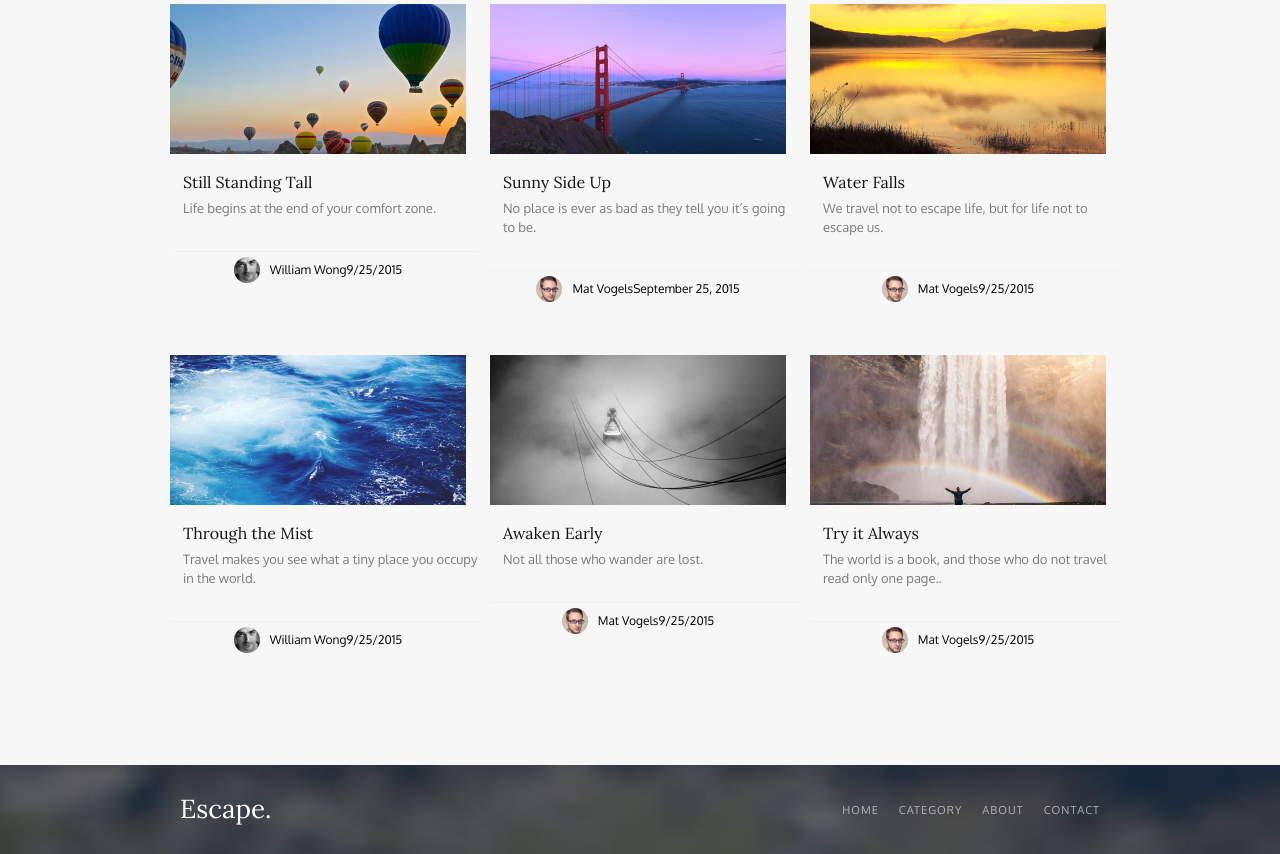
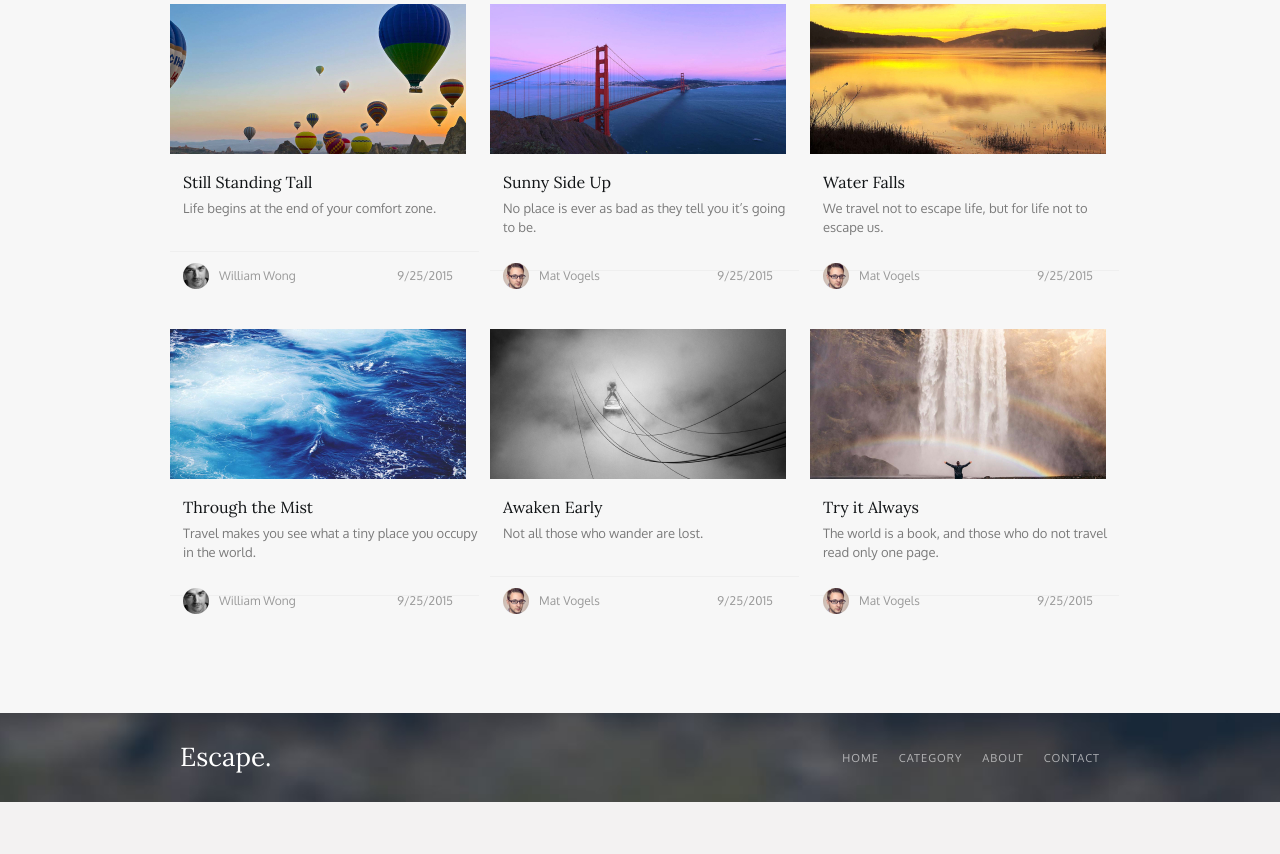
Before and after one commit to nikasav/Web_labs, a PHP site: page / in a window 1280 px wide. Shown: the part 1073-1927 px from the top of the page. After the commit the page ends 1875 px from the top, so only its background shows below. Run offline with PHP 8.4, Linux system fonts and the light colour scheme.

Commit message:
заполнила posts

```diff
--- a/lab_2/index.html
+++ b/lab_2/index.html
@@ -50,12 +50,12 @@
                 <div class="main__article-content" style="background-image: url('./img/img1.jpg');  background-size: cover;">
                     <h2 class="main__article-title">The Road Ahead</h2>
                     <p class="main__article-disc">The road ahead might be paved - it might not be.</p>
-                    <div class="main__article-autor">
-                        <div class="autor_info">
-                            <img class="autor_img" src="./img/Mat Vogels.png">
-                            <p class="autor_name font_white">Mat Vogels</p>
+                    <div class="main__article-author">
+                        <div class="author_info">
+                            <img class="author_img" src="./img/Mat Vogels.png">
+                            <p class="author_name font_white">Mat Vogels</p>
                         </div>
-                        <p class="autor_date font_white">September 25, 2015</p>
+                        <p class="author_date font_white">September 25, 2015</p>
                     </div>
                 </div>
 
@@ -63,12 +63,12 @@
                     <a href="#" class="main__link_Adventure">Adventure</a>
                     <h2 class="main__article-title">From Top Down</h2>
                     <p class="main__article-disc">Once a year, go someplace you’ve never been before.</p>
-                    <div class="main__article-autor">
-                        <div class="autor_info">
-                            <img class="autor_img" src="./img/William Wong.png">
-                            <p class="autor_name font_white">William Wong</p>
+                    <div class="main__article-author">
+                        <div class="author_info">
+                            <img class="author_img" src="./img/William Wong.png">
+                            <p class="author_name font_white">William Wong</p>
                         </div>
-                        <p class="autor_date font_white">September 25, 2015</p>
+                        <p class="author_date font_white">September 25, 2015</p>
                     </div>
                 </div>
             </div>
@@ -79,79 +79,91 @@
             <div class="main__container_last-articles">
                 <div class="main__container_last-article">
                     <img class="main__last-article-img" src="./img/balloons.jpg" alt="balloons">
+                    <div class="main__container_last-title">
                         <h2 class="main__last-article-title">Still Standing Tall</h2>
                         <p class="main__last-article-disc">Life begins at the end of your comfort zone.</p>
-                    <div class="main__last-article-autor">
-                        <div class="autor_info">
-                            <img class="autor_img" src="./img/William Wong.png">
-                            <p class="autor_name font_autor_black">William Wong</p>
                     </div>
-                        <p class="autor_date font_autor_black">9/25/2015</p>
+                    <div class="main__last-article-author">
+                        <div class="author_info">
+                            <img class="last_author_img" src="./img/William Wong.png">
+                            <p class="last_author_name font_black">William Wong</p>
+                        </div>
+                        <p class="last_author_date font_black">9/25/2015</p>
                     </div>
                 </div>
 
                 <div class="main__container_last-article">
                     <img class="main__last-article-img" src="./img/bridge.jpg" alt="bridge">
+                    <div class="main__container_last-title">
                         <h2 class="main__last-article-title">Sunny Side Up</h2>
                         <p class="main__last-article-disc">No place is ever as bad as they tell you it’s going to be.</p>
-                     <div class="main__last-article-autor">
-                        <div class="autor_info">
-                            <img class="autor_img" src="./img/Mat Vogels.png">
-                            <p class="autor_name font_autor_black">Mat Vogels</p>
                     </div>
-                        <p class="autor_date font_autor_black">September 25, 2015</p>
+                    <div class="main__last-article-author">
+                        <div class="author_info">
+                            <img class="last_author_img" src="./img/Mat Vogels.png">
+                            <p class="last_author_name font_black">Mat Vogels</p>
+                        </div>
+                        <p class="last_author_date font_black">9/25/2015</p>
                     </div>
                 </div>
 
                 <div class="main__container_last-article">
                     <img class="main__last-article-img" src="./img/lake.jpg" alt="lake">
+                    <div class="main__container_last-title">
                         <h2 class="main__last-article-title">Water Falls</h2>
                         <p class="main__last-article-disc">We travel not to escape life, but for life not to escape us.</p>
-                    <div class="main__last-article-autor">
-                        <div class="autor_info">
-                            <img class="autor_img" src="./img/Mat Vogels.png">
-                            <p class="autor_name font_autor_black">Mat Vogels</p>
                     </div>
-                        <p class="autor_date font_autor_black">9/25/2015</p>
+                    <div class="main__last-article-author">
+                        <div class="author_info">
+                            <img class="last_author_img" src="./img/Mat Vogels.png">
+                            <p class="last_author_name font_black">Mat Vogels</p>
+                        </div>
+                        <p class="last_author_date font_black">9/25/2015</p>
                     </div>
                 </div>
 
                 <div class="main__container_last-article">
                     <img class="main__last-article-img" src="./img/sea.jpg" alt="sea">
+                    <div class="main__container_last-title">
                         <h2 class="main__last-article-title">Through the Mist</h2>
                         <p class="main__last-article-disc">Travel makes you see what a tiny place you occupy in the world.</p>
-                    <div class="main__last-article-autor">
-                        <div class="autor_info">
-                            <img class="autor_img" src="./img/William Wong.png">
-                            <p class="autor_name font_autor_black">William Wong</p>
                     </div>
-                        <p class="autor_date font_autor_black">9/25/2015</p>
+                    <div class="main__last-article-author">
+                        <div class="author_info">
+                            <img class="last_author_img" src="./img/William Wong.png">
+                            <p class="last_author_name font_black">William Wong</p>
+                        </div>
+                        <p class="last_author_date font_black">9/25/2015</p>
                     </div>
                 </div>
 
                 <div class="main__container_last-article">
                     <img class="main__last-article-img" src="./img/fog.jpg" alt="fog">
+                    <div class="main__container_last-title">
                         <h2 class="main__last-article-title">Awaken Early</h2>
                         <p class="main__last-article-disc">Not all those who wander are lost.</p>
-                     <div class="main__last-article-autor">
-                        <div class="autor_info">
-                            <img class="autor_img" src="./img/Mat Vogels.png">
-                            <p class="autor_name font_autor_black">Mat Vogels</p>
                     </div>
-                        <p class="autor_date font_autor_black">9/25/2015</p>
+                    <div class="main__last-article-author">
+                        <div class="author_info">
+                            <img class="last_author_img" src="./img/Mat Vogels.png">
+                            <p class="last_author_name font_black">Mat Vogels</p>
+                        </div>
+                        <p class="last_author_date font_black">9/25/2015</p>
                     </div>
                 </div>
 
                 <div class="main__container_last-article">
                     <img class="main__last-article-img" src="./img/waterfall.jpg" alt="waterfall">
+                    <div class="main__container_last-title">
                         <h2 class="main__last-article-title">Try it Always</h2>
-                    <p class="main__last-article-disc">The world is a book, and those who do not travel read only one page..</p>
-                    <div class="main__last-article-autor">
-                        <div class="autor_info">
-                            <img class="autor_img" src="./img/Mat Vogels.png">
-                            <p class="autor_name font_autor_black">Mat Vogels</p>
+                        <p class="main__last-article-disc">The world is a book, and those who do not travel read only one page.</p>
                     </div>
-                        <p class="autor_date font_autor_black">9/25/2015</p>
+                    <div class="main__last-article-author">
+                        <div class="author_info">
+                            <img class="last_author_img" src="./img/Mat Vogels.png">
+                            <p class="last_author_name font_black">Mat Vogels</p>
+                        </div>
+                        <p class="last_author_date font_black">9/25/2015</p>
                     </div>
                 </div>
 
--- a/lab_2/styles/style.css
+++ b/lab_2/styles/style.css
@@ -82,46 +82,45 @@
   padding-top: 6px;
 }
 /*информация про автора и дату статьи*/
-.main__article-autor {
+.main__article-author {
   padding: 12px 20px 15px 0;
   display: flex;
   flex-wrap: wrap;
   justify-content: space-between;
 }
-.autor_info {
+.author_info {
   display: flex;
   justify-content: flex-start;
   flex-direction: row;
   flex-wrap: nowrap;
 }
-.autor_img {
+.author_img {
   width: 26px;
   padding: 5px 10px 4px 0;
 }
-.autor_name {
+.author_name {
   font: 400 12px/35px 'Oxygen', sans-serif;
   letter-spacing: 0em;
   text-align: left;
 }
-.autor_date {
+.author_date {
   font: 400 12px/35px 'Oxygen', sans-serif;
   letter-spacing: 0em;
   text-align: right;
 }
-.autor_info {
+.author_info {
   display: flex;
   justify-content: start;
 }
 
 .font_white {
   color: rgba(255, 255, 255, 0.7);
-
 }
 .font_black {
   color: #999999;
 }
 
-.main__article-last-autor {
+.main__article-last-author {
   background-color: #FCFCFC;
   padding: 12px 20px 15px 0;
   display: flex;
@@ -143,14 +142,19 @@
   flex-wrap: wrap;
   text-align: center;
   padding-bottom: 89px;
+  gap: 24px;
 }
 .main__container_last-article {
   width: 296px;
-  padding: 6px 0 19px 0;
+  padding-top: 6px;
 }
 .main__last-article-img {
   width: 100%;
   height: 150px;
+}
+.main__container_last-title {
+  width: 100%;
+  height: 93px;
 }
 .main__last-article-title {
   padding: 14px 0 0 13px;
@@ -161,7 +165,6 @@
   color: #101315;
 }
 .main__last-article-info {
-  height: 93px;
   width: 100%;
   border-bottom: 1px solid #EFEFEF;
 }
@@ -176,9 +179,33 @@
   color: #7A7A7A;
   border-bottom: 1px solid #EFEFEF;
 }
-.main__last-article-autor {
+.main__last-article-author {
+  width: 100%;
+  height: 48px;
   display: flex;
   flex-wrap: wrap;
   list-style: none;
-  justify-content:center;
+  justify-content: space-between;
 }
+.last_author_info {
+  display: flex;
+  flex-wrap: wrap;
+  list-style: none;
+  justify-content: space-between;
+}
+.last_author_img {
+  width: 26px;
+  padding: 12px 10px 10px 13px;
+}
+.last_author_name {
+  font: 400 12px/35px 'Oxygen', sans-serif;
+  letter-spacing: 0em;
+  text-align: left;
+  padding: 7px 0 6px 0;
+}
+.last_author_date {
+  font: 400 12px/35px 'Oxygen', sans-serif;
+  letter-spacing: 0em;
+  text-align: right;
+  padding: 7px 13px 6px 0;
+}
```
Lines whose indentation alone changed are shown as unchanged.
